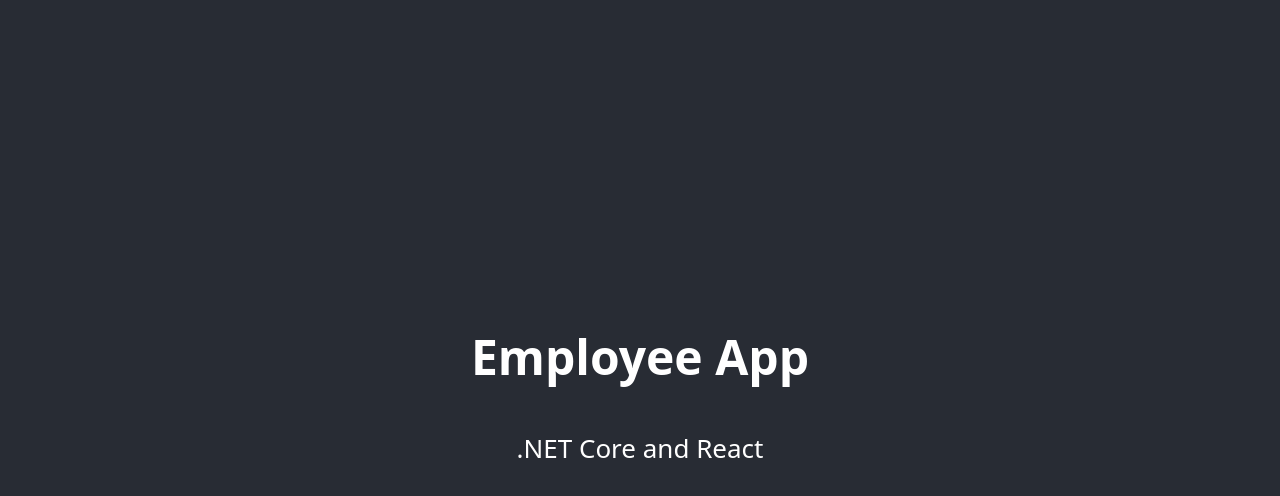
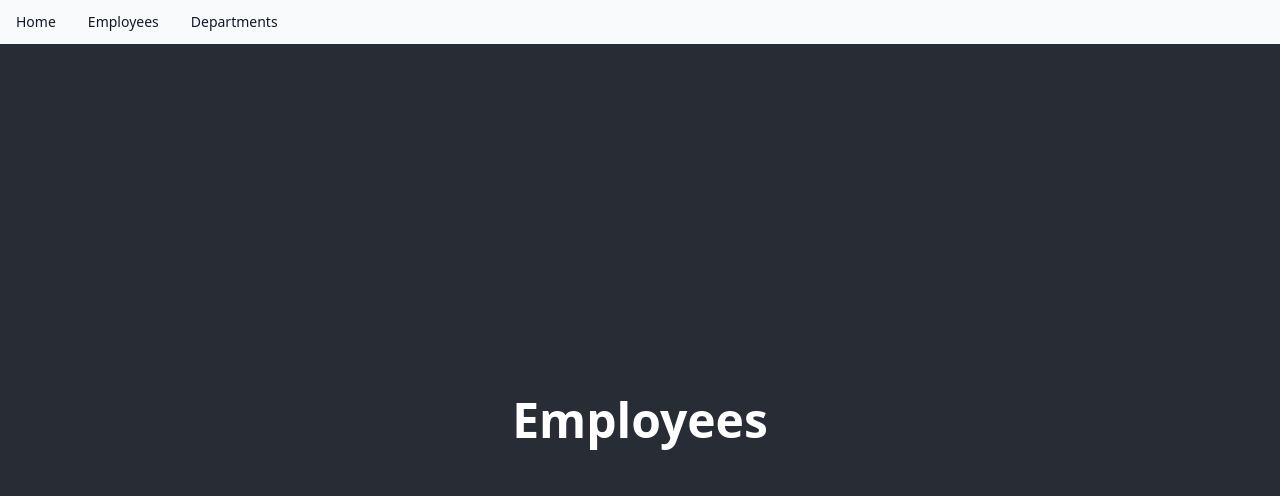
Before and after one commit to eduairet/net-core-test, a React (Create React App) app in the folder frontend/: page /employees in a window 1280 px wide. Shown: the top 496 px of the page. Built offline with nearby package versions, Linux system fonts and the light colour scheme.

Commit message:
Pages Logic Mounted

```diff
--- a/frontend/package.json
+++ b/frontend/package.json
@@ -12,6 +12,7 @@
     "@types/react-dom": "^18.2.6",
     "react": "^18.2.0",
     "react-dom": "^18.2.0",
+    "react-router-dom": "^6.14.1",
     "react-scripts": "5.0.1",
     "typescript": "^4.9.5",
     "web-vitals": "^2.1.4"
--- a/frontend/src/App.tsx
+++ b/frontend/src/App.tsx
@@ -1,13 +1,20 @@
-function App() {
+import { Routes, Route } from "react-router-dom";
+import AppContainer from "./Components/Layout/AppContainer";
+import Home from "./Pages/Home";
+import Employees from "./Pages/Employees";
+import Departments from "./Pages/Departments";
+import NotFound from "./Pages/NotFound";
+
+function App(): JSX.Element {
   return (
-    <div>
-      <header>
-        <h1 className="text-5xl font-bold pb-[3rem]">
-          Employee App
-        </h1>
-        <p>.NET Core and React</p>
-      </header>
-    </div>
+    <AppContainer>
+      <Routes>
+        <Route path="/" element={<Home />} />
+        <Route path="/employees" element={<Employees />} />
+        <Route path="/departments" element={<Departments />} />
+        <Route path="*" element={<NotFound />} />
+      </Routes>
+    </AppContainer>
   );
 }
 
--- /dev/null
+++ b/frontend/src/Components/Layout/AppContainer.tsx
@@ -0,0 +1,9 @@
+import NavBar from "../UI/NavBar";
+
+interface AppContainerProps {
+    children: React.ReactNode;
+}
+
+export default function AppContainer({ children }: AppContainerProps): JSX.Element {
+    return <div><NavBar />{children}</div>;
+}
--- /dev/null
+++ b/frontend/src/Components/UI/Header.tsx
@@ -0,0 +1,7 @@
+interface HeaderProps {
+    title: string;
+}
+
+export default function Header({ title }: HeaderProps): JSX.Element {
+    return <header><h1 className="text-5xl font-bold pb-[3rem]">{title}</h1></header>;
+}
--- /dev/null
+++ b/frontend/src/Components/UI/NavBar.tsx
@@ -0,0 +1,26 @@
+import { NavLink, Outlet } from 'react-router-dom';
+
+export default function NavBar(): JSX.Element {
+    return (
+        <>
+            <nav className="bg-gray-50 dark:bg-gray-700">
+                <div className="max-w-screen-xl px-4 py-3 mx-auto">
+                    <div className="flex items-center">
+                        <ul className="flex flex-row font-medium mt-0 mr-6 space-x-8 text-sm">
+                            <li>
+                                <NavLink to="/" className="text-gray-900 dark:text-white hover:underline" aria-current="page">Home</NavLink>
+                            </li>
+                            <li>
+                                <NavLink to="/employees" className="text-gray-900 dark:text-white hover:underline">Employees</NavLink>
+                            </li>
+                            <li>
+                                <NavLink to="/departments" className="text-gray-900 dark:text-white hover:underline">Departments</NavLink>
+                            </li>
+                        </ul>
+                    </div>
+                </div>
+            </nav>
+            <Outlet />
+        </>
+    );
+}
--- /dev/null
+++ b/frontend/src/Pages/Departments.tsx
@@ -0,0 +1,5 @@
+import Header from "../Components/UI/Header";
+
+export default function Departments(): JSX.Element {
+    return <Header title="Departments" />;
+}
--- /dev/null
+++ b/frontend/src/Pages/Employees.tsx
@@ -0,0 +1,5 @@
+import Header from "../Components/UI/Header";
+
+export default function Employees(): JSX.Element {
+    return <Header title="Employees" />;
+}
--- /dev/null
+++ b/frontend/src/Pages/Home.tsx
@@ -0,0 +1,5 @@
+import Header from "../Components/UI/Header";
+
+export default function Home(): JSX.Element {
+    return <Header title="Employee App" />;
+}
--- /dev/null
+++ b/frontend/src/Pages/NotFound.tsx
@@ -0,0 +1,5 @@
+import Header from "../Components/UI/Header";
+
+export default function NotFound(): JSX.Element {
+    return <Header title="404 | Not Found" />;
+}
--- /dev/null
+++ b/frontend/src/Utils/api-endpoints.ts
@@ -0,0 +1,15 @@
+const url: string | undefined = process.env.REACT_APP_API_URL;
+
+interface ApiEndpoints {
+    department: string,
+    employee: string,
+    photos: string
+}
+
+const apiEndpoints: ApiEndpoints = {
+    department: `${url}/api/Department`,
+    employee: `${url}/api/Employee`,
+    photos: `${url}/api/Photos`
+}
+
+export default apiEndpoints;
--- a/frontend/src/index.tsx
+++ b/frontend/src/index.tsx
@@ -1,13 +1,16 @@
 import { StrictMode } from 'react';
-import { createRoot } from 'react-dom/client';
+import { Root, createRoot } from 'react-dom/client';
+import { BrowserRouter as Router } from 'react-router-dom';
 import './index.css';
 import App from './App';
 
-const root = createRoot(
+const root: Root = createRoot(
   document.getElementById('root') as HTMLElement
 );
 root.render(
   <StrictMode>
-    <App />
-  </StrictMode>
+    <Router>
+      <App />
+    </Router>
+  </StrictMode >
 );
```
Also changed, not shown: 2 other files (tests, documents, lock files or other folders).
